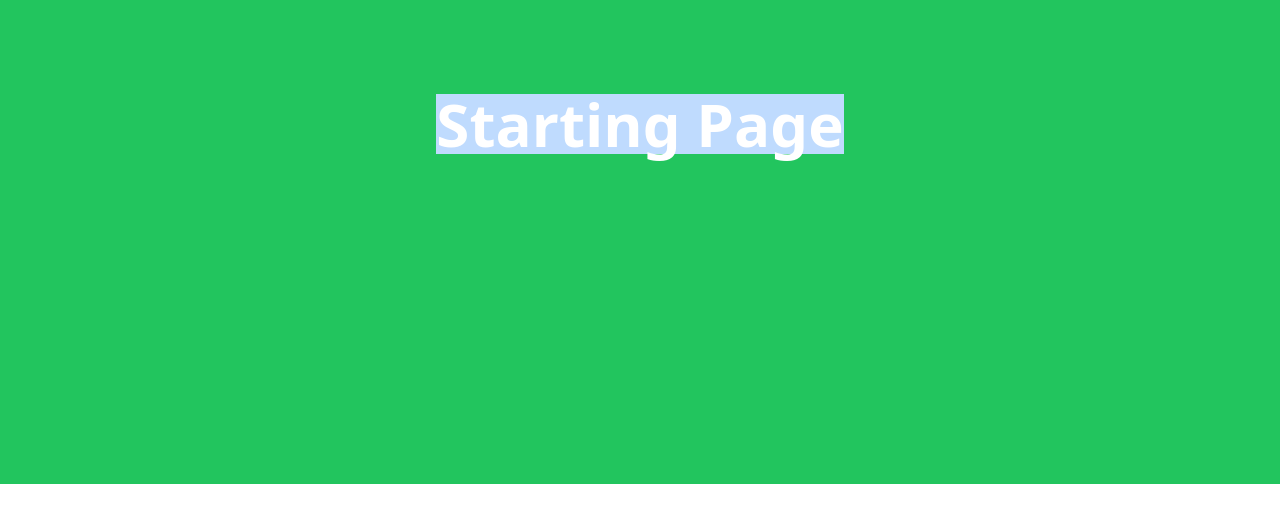
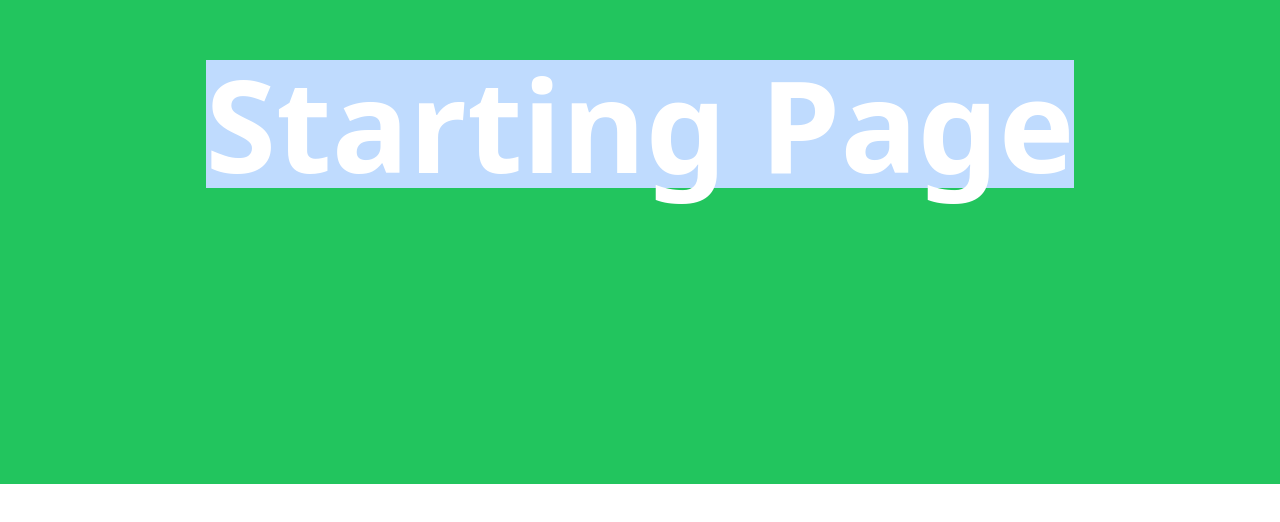
Before and after one commit to imjpfeliciano/twitch-layouts, a Next.js app: page /starting in a window 1280 px wide. Shown: the part 236-758 px from the top of the page. Built offline with nearby package versions, Linux system fonts and the light colour scheme.

Commit message:
fix: update font-size

```diff
--- a/app/starting/page.tsx
+++ b/app/starting/page.tsx
@@ -1,7 +1,7 @@
 const StartingPage = () => {
   return (
     <div className="aspect-video bg-green-500 flex justify-center align-center items-center">
-      <h1 className="text-white text-6xl font-bold bg-blue-200">
+      <h1 className="text-white text-9xl font-bold bg-blue-200">
         Starting Page
       </h1>
     </div>
```
